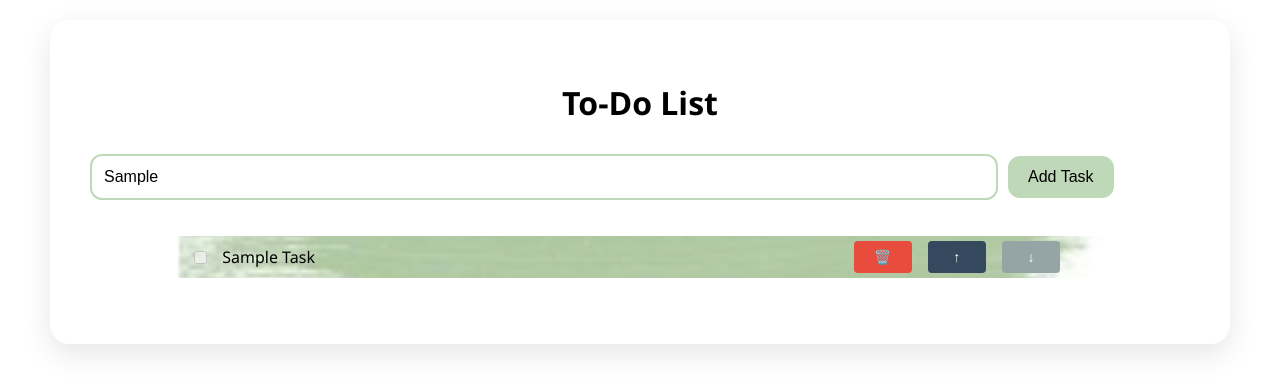
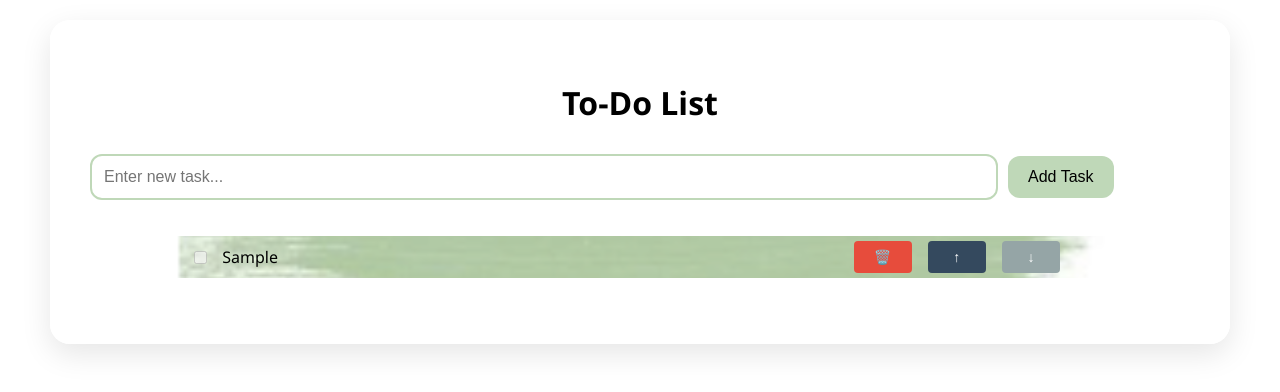
Before and after one commit to Namrata725/toDoListInReact, a React (Vite) app: page / in a window 1280 px wide. Both pictures are taken after typing "Sample" into the empty fields and a click on the button "Add Task". Shown: the top 392 px of the page. Built offline with nearby package versions, Linux system fonts and the light colour scheme.

Commit message:
Add functionality to add a new task

```diff
--- a/src/ToDoList.jsx
+++ b/src/ToDoList.jsx
@@ -1,20 +1,44 @@
+import { useState } from "react";
+
 function ToDoList() {
+  const [tasks, setTasks] = useState([]);
+  const [newTask, setNewTask] = useState("");
+
+  const handleInputChange = (event) => {
+    setNewTask(event.target.value);
+  };
+
+  const addTask = () => {
+    if (newTask.trim() === "") return alert("Please enter a task");
+    setTasks((prev) => [...prev, { text: newTask, completed: false }]);
+    setNewTask("");
+  };
+
   return (
     <div className="toDoList">
       <h1>To-Do List</h1>
       <div className="inputcontainer">
-        <input type="text" placeholder="Enter new task..." />
-        <button className="addTask">Add Task</button>
+        <input
+          type="text"
+          placeholder="Enter new task..."
+          value={newTask}
+          onChange={handleInputChange}
+        />
+        <button className="addTask" onClick={addTask}>
+          Add Task
+        </button>
       </div>
 
       <ol>
-        <li>
-          <input type="checkbox" disabled />
-          <span className="text">Sample Task</span>
-          <button className="btnDelete">🗑️</button>
-          <button className="btnUp">↑</button>
-          <button className="btnDown">↓</button>
-        </li>
+        {tasks.map((task, index) => (
+          <li key={index}>
+            <input type="checkbox" disabled />
+            <span className="text">{task.text}</span>
+            <button className="btnDelete">🗑️</button>
+            <button className="btnUp">↑</button>
+            <button className="btnDown">↓</button>
+          </li>
+        ))}
       </ol>
     </div>
   );
```
